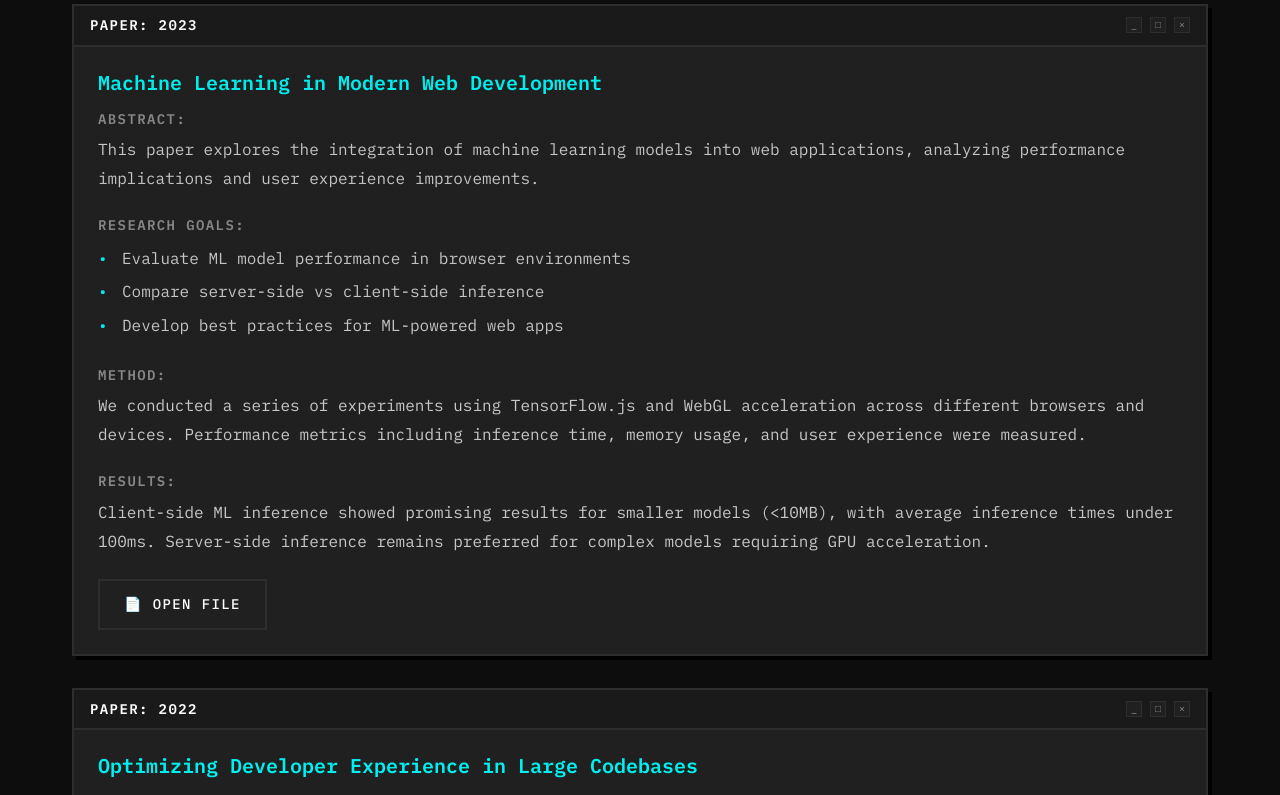
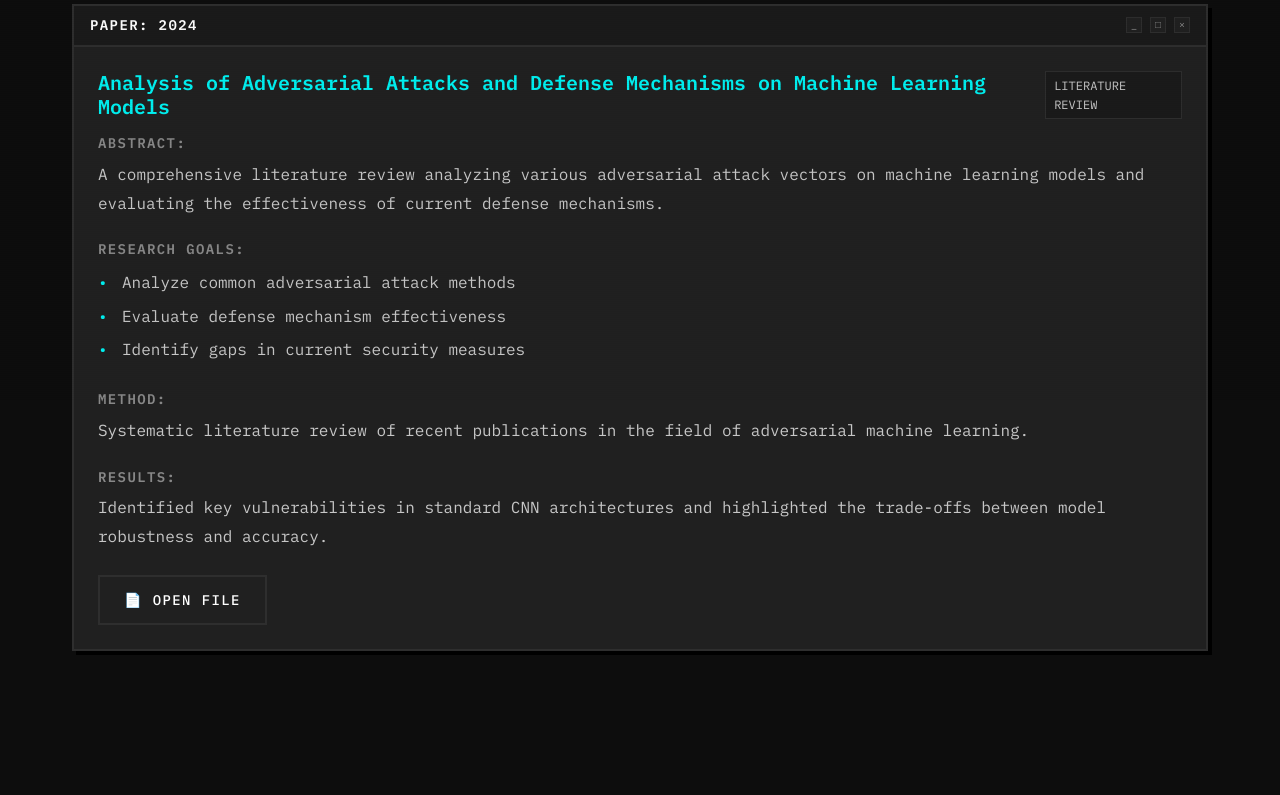
Before and after one commit to SasankaRW/portfolio, a Next.js app: page /research in a window 1280 px wide. Shown: the part 400-1195 px from the top of the page. After the commit the page ends 1115 px from the top, so only its background shows below. Built offline with nearby package versions, Linux system fonts and the light colour scheme.

Commit message:
research updated

```diff
--- a/src/app/experience/page.tsx
+++ b/src/app/experience/page.tsx
@@ -25,7 +25,7 @@ export default function ExperiencePage() {
         <div className="section">
             <div className="section-header">
                 <h1 className="section-title">&gt; EXPERIENCE.EXE</h1>
-                <p className="section-subtitle">Work History (Grid View)</p>
+                <p className="section-subtitle">Work History </p>
             </div>
 
             <div className="terminal-container" style={{ marginBottom: '2rem' }}>
--- a/src/app/projects/page.tsx
+++ b/src/app/projects/page.tsx
@@ -4,13 +4,14 @@ import { useEffect, useRef, useState } from 'react';
 import anime from 'animejs';
 import FolderIcon from '@/components/FolderIcon';
 import RetroModal from '@/components/RetroModal';
-import { projects } from '@/data/projects';
+import { projects, tools } from '@/data/projects';
 import Link from 'next/link';
 import RetroButton from '@/components/RetroButton';
 
 export default function ProjectsPage() {
     const [selectedProject, setSelectedProject] = useState<typeof projects[0] | null>(null);
     const gridRef = useRef<HTMLDivElement>(null);
+    const toolsGridRef = useRef<HTMLDivElement>(null);
 
     useEffect(() => {
         if (gridRef.current) {
@@ -24,15 +25,28 @@ export default function ProjectsPage() {
                 easing: 'easeOutCubic',
             });
         }
+
+        if (toolsGridRef.current) {
+            const items = toolsGridRef.current.querySelectorAll('.folder-icon');
+            anime({
+                targets: items,
+                opacity: [0, 1],
+                scale: [0.8, 1],
+                delay: anime.stagger(100, { start: 600 }),
+                duration: 500,
+                easing: 'easeOutCubic',
+            });
+        }
     }, []);
 
     return (
         <div className="section">
             <div className="section-header">
                 <h1 className="section-title">&gt; PROJECTS.EXE</h1>
-                <p className="section-subtitle">Project Directory (Folder View)</p>
+                <p className="section-subtitle">Project Directory</p>
             </div>
 
+            {/* Main Projects Section */}
             <div className="terminal-container" style={{ marginBottom: '2rem' }}>
                 <div className="terminal-header">
                     <span className="terminal-prompt">C:\PROJECTS&gt;</span>
@@ -43,7 +57,7 @@ export default function ProjectsPage() {
                 </p>
             </div>
 
-            <div ref={gridRef} className="desktop-grid">
+            <div ref={gridRef} className="desktop-grid" style={{ marginBottom: '4rem' }}>
                 {projects.map((project) => (
                     <FolderIcon
                         key={project.id}
@@ -53,7 +67,29 @@ export default function ProjectsPage() {
                 ))}
             </div>
 
-            {/* Project Detail Modal */}
+            {/* Tools Section */}
+            <div className="section-header" style={{ marginBottom: '2rem' }}>
+                <h2 className="section-title" style={{ fontSize: '1.25rem' }}>&gt; TOOLS & UTILITIES</h2>
+            </div>
+
+            <div className="terminal-container" style={{ marginBottom: '2rem' }}>
+                <div className="terminal-header">
+                    <span className="terminal-prompt">C:\TOOLS&gt;</span>
+                    <span className="text-muted">list --all</span>
+                </div>
+            </div>
+
+            <div ref={toolsGridRef} className="desktop-grid">
+                {tools.map((tool) => (
+                    <FolderIcon
+                        key={tool.id}
+                        label={tool.name}
+                        onClick={() => setSelectedProject(tool)}
+                    />
+                ))}
+            </div>
+
+            {/* Project/Tool Detail Modal */}
             <RetroModal
                 isOpen={!!selectedProject}
                 onClose={() => setSelectedProject(null)}
@@ -86,6 +122,24 @@ export default function ProjectsPage() {
                             </div>
                         </div>
 
+                        <div style={{ marginBottom: '1.5rem' }}>
+                            <h4 style={{ fontSize: '0.875rem', color: 'var(--text-muted)', marginBottom: '0.5rem' }}>FEATURES:</h4>
+                            <ul style={{ listStyle: 'none', padding: 0 }}>
+                                {selectedProject.features.map((feature, idx) => (
+                                    <li key={idx} style={{
+                                        fontSize: '0.85rem',
+                                        color: 'var(--text-secondary)',
+                                        marginBottom: '0.25rem',
+                                        display: 'flex',
+                                        gap: '0.5rem'
+                                    }}>
+                                        <span className="text-accent">&gt;</span>
+                                        {feature}
+                                    </li>
+                                ))}
+                            </ul>
+                        </div>
+
                         <div style={{ display: 'flex', gap: '1rem', marginTop: '2rem' }}>
                             <Link href={`/projects/${selectedProject.slug}`} style={{ width: '100%' }}>
                                 <RetroButton className="w-full" style={{ width: '100%' }}>
--- a/src/app/research/page.tsx
+++ b/src/app/research/page.tsx
@@ -44,9 +44,27 @@ export default function ResearchPage() {
                 {research.map((paper) => (
                     <div key={paper.id} className="research-item" style={{ opacity: 0 }}>
                         <RetroWindow title={`PAPER: ${paper.year}`}>
-                            <h3 className="text-accent" style={{ marginBottom: '1rem', fontSize: '1.25rem' }}>
-                                {paper.title}
-                            </h3>
+                            <div style={{ display: 'flex', justifyContent: 'space-between', alignItems: 'flex-start', marginBottom: '1rem' }}>
+                                <h3 className="text-accent" style={{ fontSize: '1.25rem', margin: 0 }}>
+                                    {paper.title}
+                                </h3>
+                                {paper.tags && paper.tags.length > 0 && (
+                                    <div style={{ display: 'flex', gap: '0.5rem' }}>
+                                        {paper.tags.map(tag => (
+                                            <span key={tag} style={{
+                                                fontSize: '0.75rem',
+                                                padding: '0.25rem 0.5rem',
+                                                background: 'var(--bg-section)',
+                                                border: '1px solid var(--border-color)',
+                                                color: 'var(--text-secondary)',
+                                                textTransform: 'uppercase'
+                                            }}>
+                                                {tag}
+                                            </span>
+                                        ))}
+                                    </div>
+                                )}
+                            </div>
 
                             {/* Abstract */}
                             <div style={{ marginBottom: '1.5rem' }}>
--- a/src/data/projects.ts
+++ b/src/data/projects.ts
@@ -85,3 +85,35 @@ export const projects: Project[] = [
         ],
     },
 ];
+
+export const tools: Project[] = [
+    {
+        id: 'tool-1',
+        slug: 'auto-typer',
+        name: 'Auto Typer',
+        description: 'Automated typing utility for simulating keyboard input with adjustable speed.',
+        icon: '⌨️',
+        techStack: ['Python', 'PyAutoGUI', 'Tkinter'],
+        role: 'Creator',
+        features: [
+            'Adjustable typing speed',
+            'Script support for long texts',
+            'GUI interface for easy control',
+            'Start/Stop hotkeys'
+        ]
+    },
+    {
+        id: 'tool-2',
+        slug: 'file-organizer',
+        name: 'File Organizer',
+        description: 'Script to automatically organize files in a directory based on file extensions.',
+        icon: '📂',
+        techStack: ['Python', 'OS Module'],
+        role: 'Creator',
+        features: [
+            'Categorizes files by type (Images, Docs, etc.)',
+            'Recursive directory scanning',
+            'Customizable rules'
+        ]
+    }
+];
--- a/src/data/research.ts
+++ b/src/data/research.ts
@@ -7,34 +7,23 @@ export interface Research {
     results: string;
     pdfUrl?: string;
     year: string;
+    tags?: string[];
 }
 
 export const research: Research[] = [
     {
-        id: 'research-1',
-        title: 'Machine Learning in Modern Web Development',
-        abstract: 'This paper explores the integration of machine learning models into web applications, analyzing performance implications and user experience improvements.',
+        id: 'research-3',
+        title: 'Analysis of Adversarial Attacks and Defense Mechanisms on Machine Learning Models',
+        abstract: 'A comprehensive literature review analyzing various adversarial attack vectors on machine learning models and evaluating the effectiveness of current defense mechanisms.',
         goals: [
-            'Evaluate ML model performance in browser environments',
-            'Compare server-side vs client-side inference',
-            'Develop best practices for ML-powered web apps',
+            'Analyze common adversarial attack methods',
+            'Evaluate defense mechanism effectiveness',
+            'Identify gaps in current security measures',
         ],
-        method: 'We conducted a series of experiments using TensorFlow.js and WebGL acceleration across different browsers and devices. Performance metrics including inference time, memory usage, and user experience were measured.',
-        results: 'Client-side ML inference showed promising results for smaller models (<10MB), with average inference times under 100ms. Server-side inference remains preferred for complex models requiring GPU acceleration.',
-        pdfUrl: '/research/ml-web-dev.pdf',
-        year: '2023',
-    },
-    {
-        id: 'research-2',
-        title: 'Optimizing Developer Experience in Large Codebases',
-        abstract: 'An investigation into tools and practices that improve developer productivity and satisfaction when working with enterprise-scale codebases.',
-        goals: [
-            'Identify pain points in large codebase navigation',
-            'Evaluate impact of AI-assisted coding tools',
-            'Measure productivity improvements from tooling changes',
-        ],
-        method: 'Survey-based study combined with time-tracking analysis across 50 developers working on codebases ranging from 100K to 5M lines of code.',
-        results: 'AI-assisted coding tools showed a 25% improvement in task completion time. Improved search and navigation tools had the highest impact on developer satisfaction.',
-        year: '2022',
+        method: 'Systematic literature review of recent publications in the field of adversarial machine learning.',
+        results: 'Identified key vulnerabilities in standard CNN architectures and highlighted the trade-offs between model robustness and accuracy.',
+        pdfUrl: '/research/Analysis_of_Adversarial_Attacks.pdf',
+        year: '2024',
+        tags: ['Literature Review'],
     },
 ];
```
Also changed, not shown: 1 other file (tests, documents, lock files or other folders).
